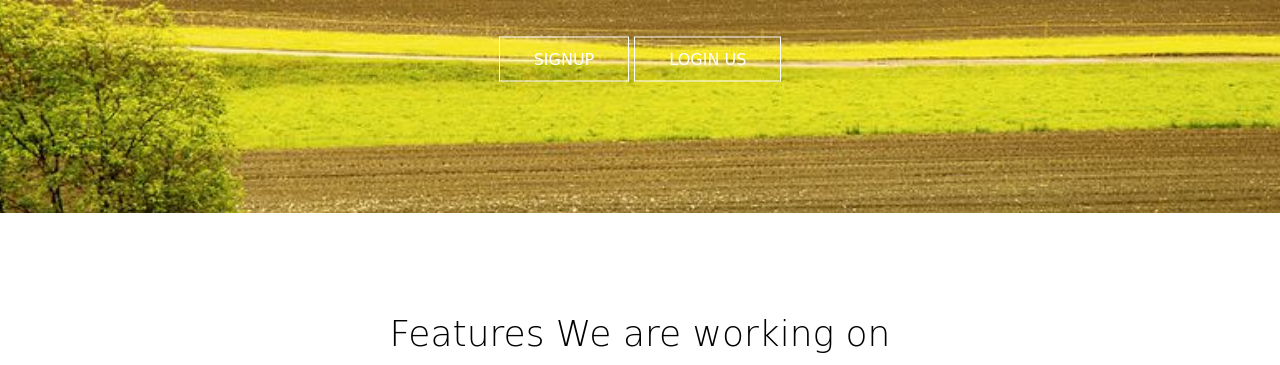
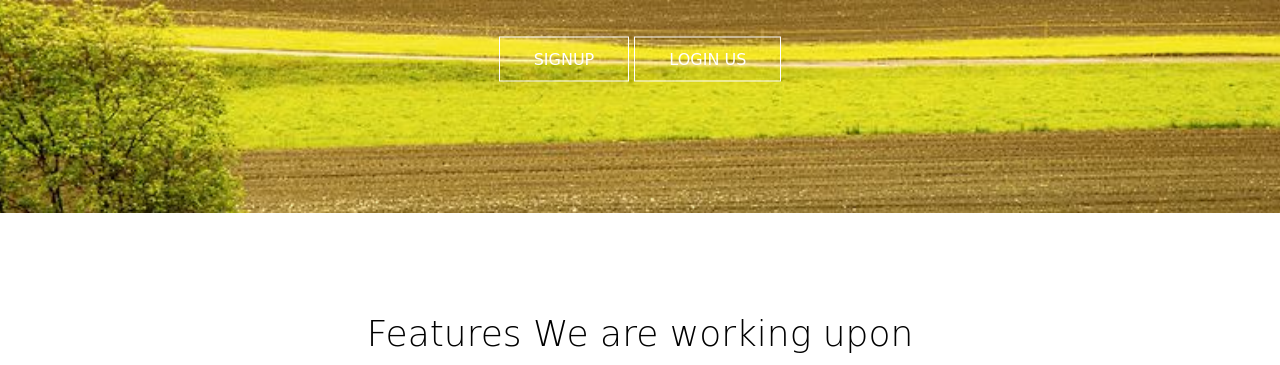
Before and after one commit to teamwork4AIML/Digitilize_Farming, a plain HTML site: page Html/index.html in a window 1280 px wide. Shown: the part 587-952 px from the top of the page. Drawn offline with Linux system fonts and the light colour scheme; a web font is replaced by a local one.

Commit message:
add upon

```diff
--- a/Html/index.html
+++ b/Html/index.html
@@ -43,7 +43,7 @@
 <!--Course-->
 
 <section class="course">
-   <h1>Features  We are working on</h1>
+   <h1>Features  We are working upon</h1>
    <p>Lorem ipsum dolor sit amet consectetur adipisicing elit. Rerum praesentium quaerat necessitatibus?</p>
 
    <div class="row">
```
